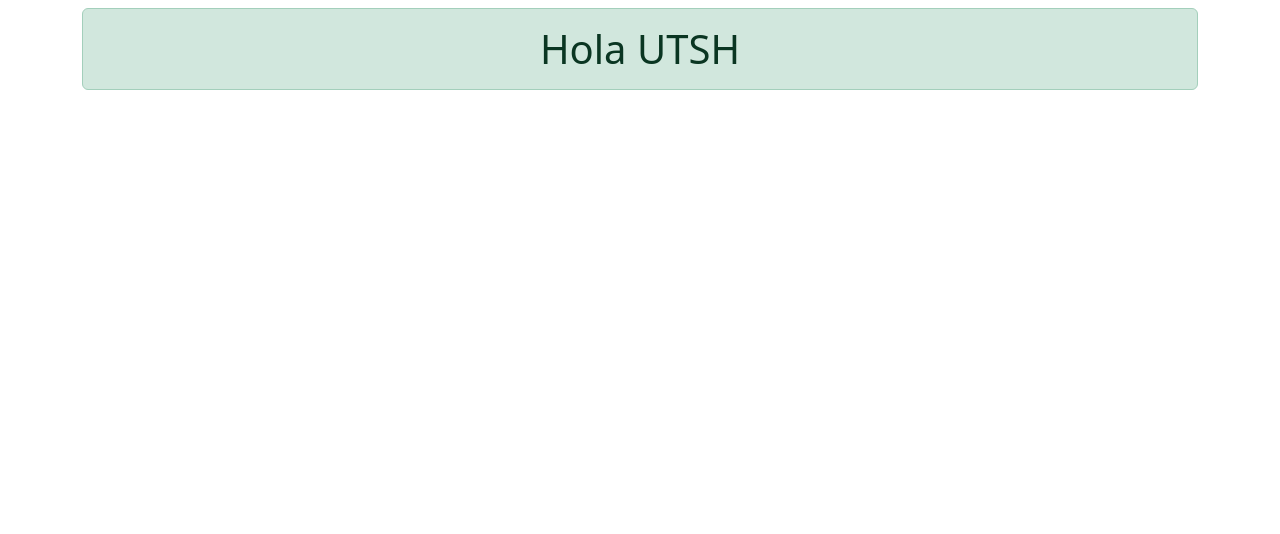
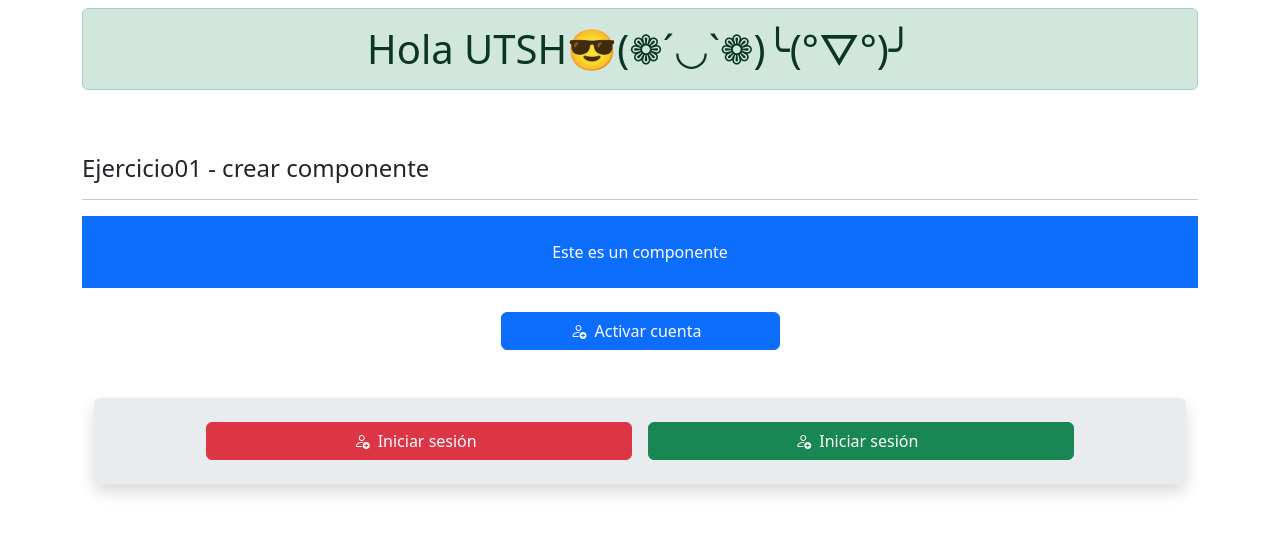
Before and after one commit to azucena123456/practica_react, a React (Vite) app: page / in a window 1280 px wide. Shown: the top 534 px of the page. Built offline with nearby package versions, Linux system fonts and the light colour scheme.

Commit message:
Mensaje del commit

```diff
--- a/src/App.jsx
+++ b/src/App.jsx
@@ -1,14 +1,26 @@
+import { Ejercicio01 } from "./components/Ejercicio01.jsx";
+import { BotonActivar } from "./components/Utils/BotonActivar.jsx";
+import { ContenedorBotones} from "./components/Utils/ContenedorBotones.jsx";
+
 function App() {
+
 
   return (
     <>
-     <div className="container">
+    <div className="container">
       <div className="row">
         <div className="col-12">
-          <h1 className="mt-2 text-center alert alert-success">Hola UTSH</h1>
+          <h1 className="mt-2 text-center alert alert-success">
+            Hola UTSH😎(❁´◡`❁)╰(°▽°)╯
+          </h1>
         </div>
       </div>
-     </div>
+    <Ejercicio01></Ejercicio01>
+    <BotonActivar></BotonActivar>
+    <ContenedorBotones></ContenedorBotones>
+    </div>
+    {/**Mando a llamar a mi componente externo */}
+
     </>
   )
 }
--- /dev/null
+++ b/src/components/Ejercicio01.jsx
@@ -0,0 +1,15 @@
+export const Ejercicio01 = () => {
+  return (
+    <div className="row mt-4">
+        <div className="col-12">
+            <h2 className="h4 mt-4">
+                Ejercicio01 - crear componente
+            </h2>
+            <hr />
+            <span className="d-block text-center bg-primary text-white p-4">
+                Este es un componente
+            </span>
+        </div>
+    </div>
+  )
+}
--- /dev/null
+++ b/src/components/Utils/BotonActivar.jsx
@@ -0,0 +1,11 @@
+export const BotonActivar = () => {
+  return (
+    <div className="col-12 text-center mt-4">
+    <button className="btn btn btn-primary w-25">
+    <i class="bi bi-person-add"></i>
+        <span className="mx-2" >Activar cuenta</span>
+    </button>
+
+    </div>
+  )
+}
--- /dev/null
+++ b/src/components/Utils/BotonCrearCuenta.jsx
@@ -0,0 +1,8 @@
+export const BotonCrearCuenta = () => {
+  return (
+    <button className="btn btn-success w-100">
+      <i className="bi bi-person-add"></i>
+      <span className="mx-2">Iniciar sesión</span>
+    </button>
+  );
+};
--- /dev/null
+++ b/src/components/Utils/BotonInisioSecion.jsx
@@ -0,0 +1,8 @@
+export const BotonInisioSecion = () => {
+  return (
+    <button className="btn btn-danger w-100">
+      <i className="bi bi-person-add"></i>
+      <span className="mx-2">Iniciar sesión</span>
+    </button>
+  );
+};
--- /dev/null
+++ b/src/components/Utils/ContenedorBotones.jsx
@@ -0,0 +1,19 @@
+import { BotonCrearCuenta } from "./BotonCrearCuenta";
+import { BotonInisioSecion } from "./BotonInisioSecion";
+
+export const ContenedorBotones = () => {
+  return (
+    <div className="container mt-5">
+      <div className="p-4 rounded bg-body-secondary shadow">
+        <div className="row g-3 justify-content-center">
+          <div className="col-12 col-md-6 col-lg-5">
+            <BotonInisioSecion />
+          </div>
+          <div className="col-12 col-md-6 col-lg-5">
+            <BotonCrearCuenta />
+          </div>
+        </div>
+      </div>
+    </div>
+  );
+};
```
